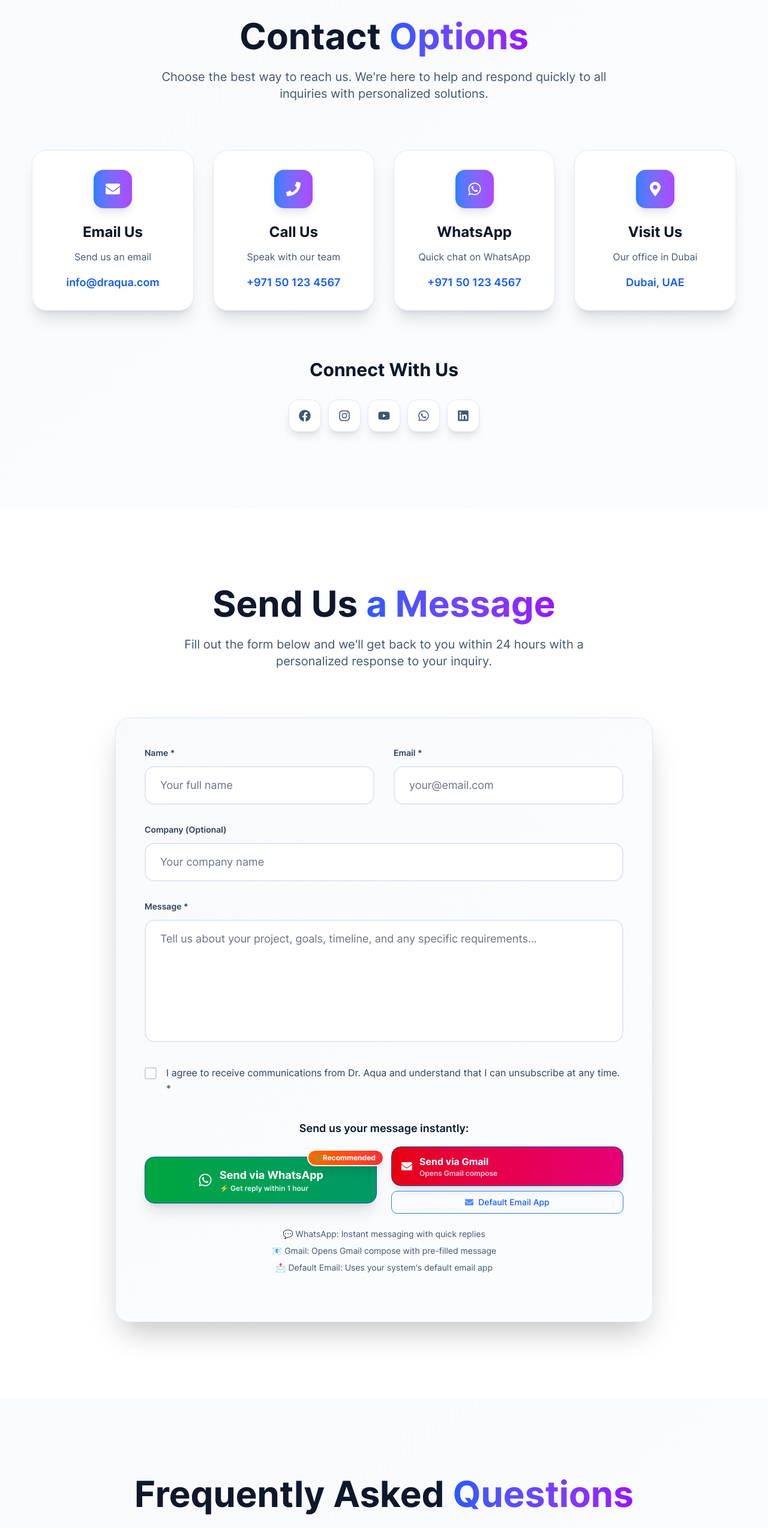
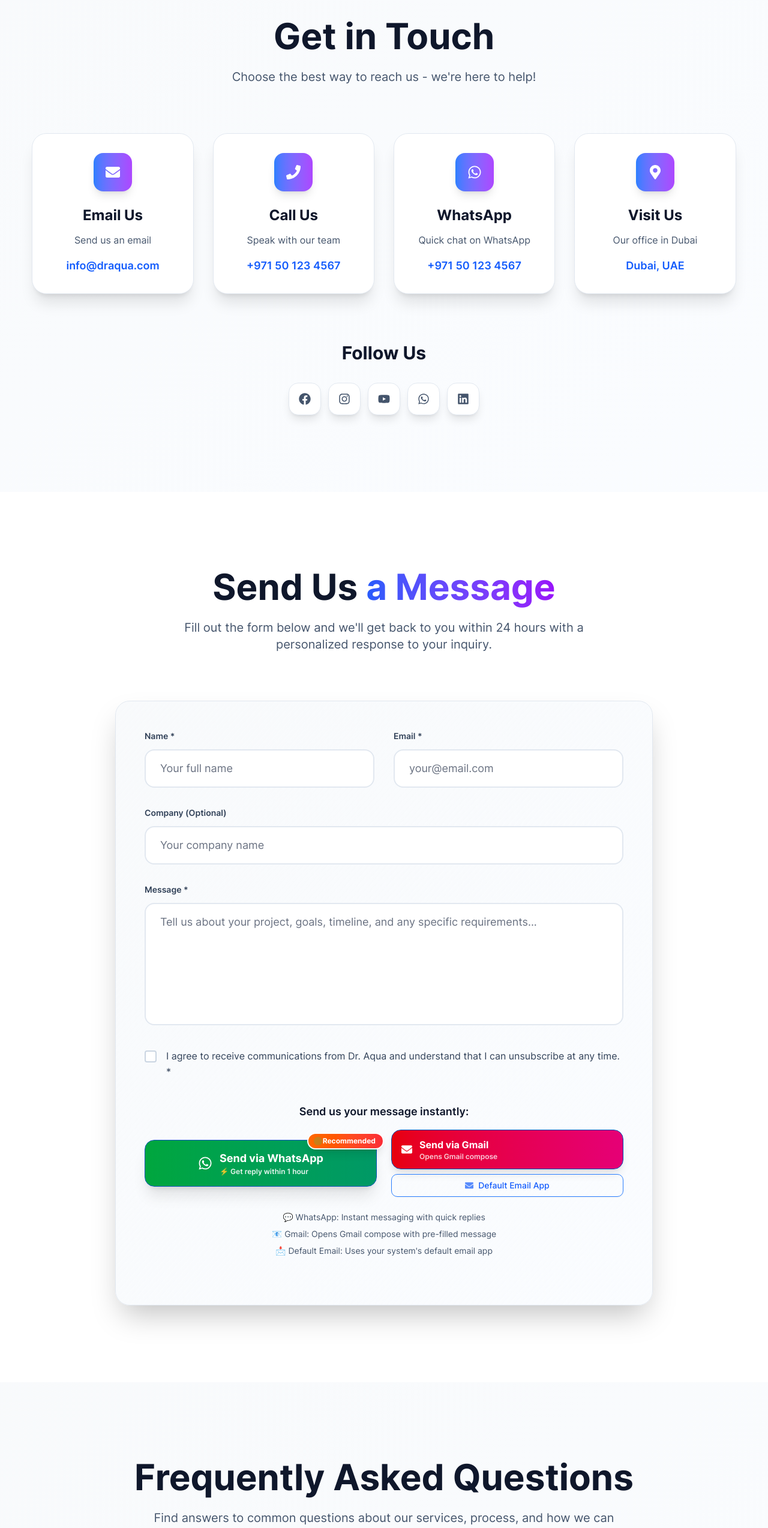
Before and after one commit to Hafsa720/dr-aqua-project, a Next.js app: page /contact in a window 1280 px wide. Shown: the part 239-2786 px from the top of the page at 60% size. Built offline with nearby package versions, Linux system fonts and the light colour scheme.

Commit message:
feat: Update contact and FAQ sections to use dynamic content based on selected language

```diff
--- a/src/components/contact/ContactOptions.tsx
+++ b/src/components/contact/ContactOptions.tsx
@@ -80,15 +80,10 @@ export function ContactOptions() {
         </div>
         <div className='text-center mb-20 animate-fade-in-up'>
           <h2 className='text-5xl md:text-6xl font-bold text-slate-900 mb-6'>
-            Contact
-            <span className='bg-gradient-to-r from-blue-600 to-purple-600 bg-clip-text text-transparent'>
-              {' '}
-              Options
-            </span>
+            {contactContent.contactInfo.title}
           </h2>
           <p className='text-xl text-slate-600 max-w-3xl mx-auto'>
-            Choose the best way to reach us. We're here to help and respond
-            quickly to all inquiries with personalized solutions.
+            {contactContent.contactInfo.description}
           </p>
         </div>{' '}
         <div className='grid md:grid-cols-2 lg:grid-cols-4 gap-8'>
@@ -122,7 +117,7 @@ export function ContactOptions() {
         {/* Social Links */}
         <div className='text-center mt-20 opacity-0 animate-fade-in-up animation-delay-400'>
           <h3 className='text-3xl font-bold text-slate-900 mb-8'>
-            Connect With Us
+            {contactContent.socialLinks.title}
           </h3>
           <div className='flex justify-center flex-wrap gap-3'>
             {socialLinks.map((social, index) => (
--- a/src/components/contact/FAQSection.tsx
+++ b/src/components/contact/FAQSection.tsx
@@ -22,15 +22,11 @@ export function FAQSection() {
       <div className='layout'>
         <div className='text-center mb-20 opacity-0 animate-fade-in-up'>
           <h2 className='text-5xl md:text-6xl font-bold text-slate-900 mb-6'>
-            Frequently Asked
-            <span className='bg-gradient-to-r from-blue-600 to-purple-600 bg-clip-text text-transparent'>
-              {' '}
-              Questions
-            </span>
+            {contactData.faqSection?.title || 'Frequently Asked Questions'}
           </h2>
           <p className='text-xl text-slate-600 max-w-3xl mx-auto'>
-            Find answers to common questions about our services, process, and
-            how we can help your business grow.
+            {contactData.faqSection?.description ||
+              'Find answers to common questions about our services, process, and how we can help your business grow.'}
           </p>
         </div>
 
```
